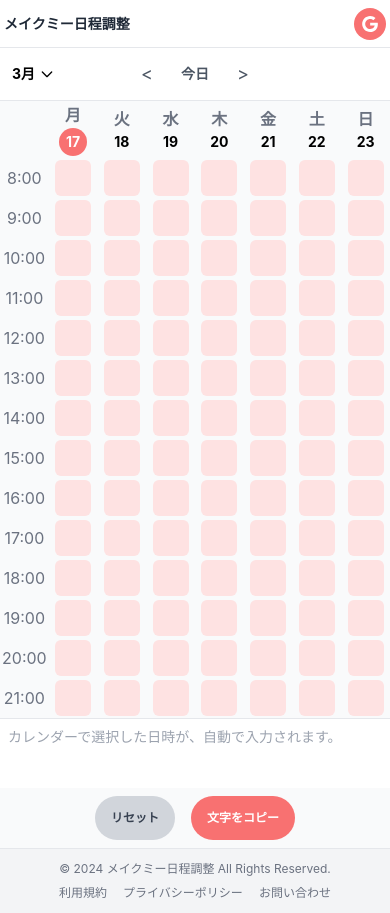
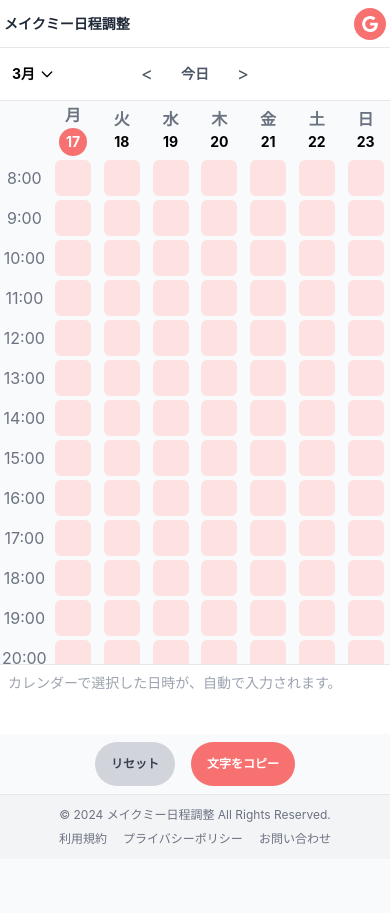
Before and after one commit to HironoriKan/makeme-nichocale, a Next.js app: page / in a window 390 px wide. After the commit the page ends 859 px from the top, so only its background shows below. Built offline with nearby package versions, Linux system fonts and the light colour scheme.

Commit message:
カレンダー修正

```diff
--- a/components/CalendarTextGenerator.js
+++ b/components/CalendarTextGenerator.js
@@ -967,11 +967,13 @@ const CalendarTextGenerator = ({
 
   // ビューポートの高さを設定するスクリプトを追加
   useEffect(() => {
+    if (typeof window === 'undefined' || typeof document === 'undefined') return;
+
     const setVH = () => {
       const vh = window.innerHeight * 0.01;
       document.documentElement.style.setProperty('--vh', `${vh}px`);
 
-      // iPhoneの場合は安全マージンを追加（クライアントサイドでのみ実行）
+      // iPhoneの場合は安全マージンを追加
       if (typeof navigator !== 'undefined' && /iPhone/.test(navigator.userAgent)) {
         document.documentElement.style.setProperty('--safe-bottom', '20px');
       } else {
@@ -979,7 +981,6 @@ const CalendarTextGenerator = ({
       }
 
       // 各セクションの高さを計算
-      if (typeof document !== 'undefined') {
       // 固定高さの要素を取得
       const headerHeight = document.querySelector('.app-header')?.offsetHeight || 48;
       const navHeight = document.querySelector('.nav-header')?.offsetHeight || 48;
@@ -995,8 +996,16 @@ const CalendarTextGenerator = ({
       const availableHeight = window.innerHeight - fixedHeight - (parseInt(document.documentElement.style.getPropertyValue('--safe-bottom') || '0', 10));
 
       // グリッドの高さを設定（全体の60%程度）
-        document.documentElement.style.setProperty('--grid-height', `${availableHeight * 0.6}px`);
-      }
+      const gridHeight = Math.max(200, availableHeight * 0.6); // 最低200pxを確保
+      document.documentElement.style.setProperty('--grid-height', `${gridHeight}px`);
+
+      // コンソールに高さ情報を出力（デバッグ用）
+      console.log('Grid height calculation:', {
+        windowHeight: window.innerHeight,
+        fixedHeight,
+        availableHeight,
+        gridHeight
+      });
     };
 
     // 初期設定
@@ -1004,7 +1013,9 @@ const CalendarTextGenerator = ({
 
     // リサイズイベントでも更新
     window.addEventListener('resize', setVH);
-    window.addEventListener('orientationchange', setVH);
+    window.addEventListener('orientationchange', () => {
+      setTimeout(setVH, 100);
+    });
 
     return () => {
       window.removeEventListener('resize', setVH);
@@ -1219,7 +1230,8 @@ const CalendarTextGenerator = ({
 
         {/* ④カレンダーグリッド（内部スクロール）：端末によって高さ調整 */}
         <div className="calendar-grid flex-1 overflow-auto" style={{
-          height: 'var(--grid-height, auto)'
+          height: 'var(--grid-height, 300px)', // フォールバック値を300pxに設定
+          maxHeight: '60vh' // 最大高さも制限
         }}>
           <div className="relative">
             {/* Current time indicator */}
@@ -1480,7 +1492,7 @@ const CalendarTextGenerator = ({
       overflow: 'hidden'
     }}>
       {/* モバイル表示（750px未満） */}
-      <div className="md:hidden">
+      <div className="md:hidden h-full flex flex-col">
         {renderMobileLayout()}
       </div>
 
```
Lines whose indentation alone changed are shown as unchanged.
